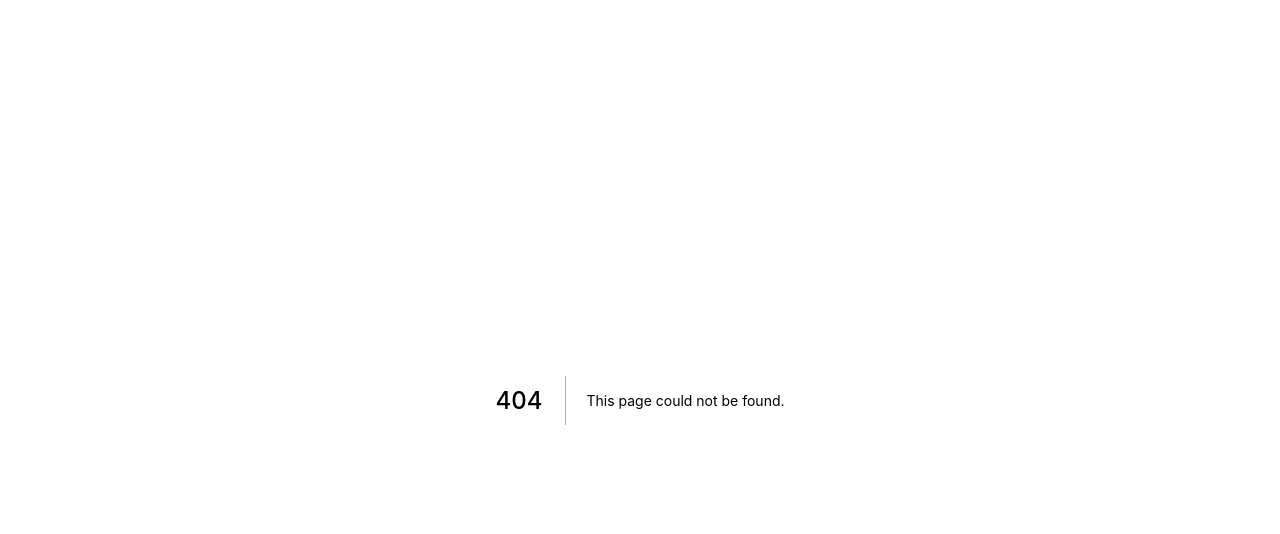
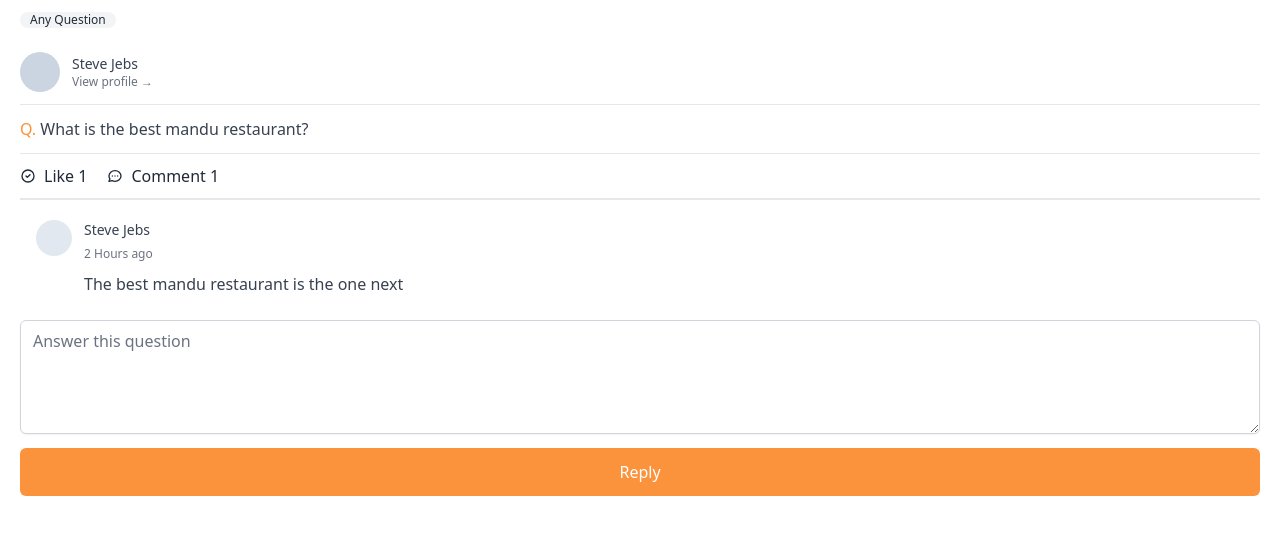
Before and after one commit to huiwonjeong/carrot-market, a Next.js app: page /community/1 in a window 1280 px wide. Before the commit this address had no page. Shown: the top 534 px of the page. Built offline with nearby package versions, Linux system fonts and the light colour scheme.

Commit message:
community and items page design

```diff
--- /dev/null
+++ b/pages/community/[id].tsx
@@ -0,0 +1,87 @@
+import type { NextPage } from "next";
+
+const CommuityPostDetail: NextPage = () => {
+  return (
+    <div className="px-5">
+      <span className=" inline-flex my-3 items-center px-2.5 rounded-full text-xs font-medium bg-gray-100 text-gray-800">
+        Any Question
+      </span>
+      <div className="flex mb-3 py-3 cursor-pointer border-b items-center space-x-3">
+        <div className="w-10 h-10 rounded-full bg-slate-300" />
+        <div>
+          <p className="text-sm font-medium text-gray-700">Steve Jebs</p>
+          <p className="text-xs font-medium text-gray-500">
+            View profile &rarr;
+          </p>
+        </div>
+      </div>
+      <div>
+        <div className="mt-2 text-gray-700">
+          <span className="text-orange-400 font-medium">Q.</span> What is the
+          best mandu restaurant?
+        </div>
+        <div className="flex space-x-5 mt-3 text-gray-800 py-2.5 border-t border-b-[2px] w-full">
+          <span className="flex space-x-2 items-center">
+            <svg
+              className="w-4 h-4"
+              fill="none"
+              stroke="currentColor"
+              viewBox="0 0 24 24"
+              xmlns="http://www.w3.org/2000/svg"
+            >
+              <path
+                strokeLinecap="round"
+                strokeLinejoin="round"
+                strokeWidth="2"
+                d="M9 12l2 2 4-4m6 2a9 9 0 11-18 0 9 9 0 0118 0z"
+              ></path>
+            </svg>
+            <span>Like 1</span>
+          </span>
+          <span className="flex space-x-2 items-center">
+            <svg
+              className="w-4 h-4"
+              fill="none"
+              stroke="currentColor"
+              viewBox="0 0 24 24"
+              xmlns="http://www.w3.org/2000/svg"
+            >
+              <path
+                strokeLinecap="round"
+                strokeLinejoin="round"
+                strokeWidth="2"
+                d="M8 12h.01M12 12h.01M16 12h.01M21 12c0 4.418-4.03 8-9 8a9.863 9.863 0 01-4.255-.949L3 20l1.395-3.72C3.512 15.042 3 13.574 3 12c0-4.418 4.03-8 9-8s9 3.582 9 8z"
+              ></path>
+            </svg>
+            <span>Comment 1</span>
+          </span>
+        </div>
+      </div>
+      <div className="px-4 my-5 space-x-5">
+        <div className="flex items-start space-x-3">
+          <div className="w-9 h-9 bg-slate-200 rounded-full" />
+          <div>
+            <span className="text-sm block font-medium text-gray-700">
+              Steve Jebs
+            </span>
+            <span className="text-xs text-gray-500">2 Hours ago</span>
+            <p className="text-gray-700 mt-2">
+              The best mandu restaurant is the one next
+            </p>
+          </div>
+        </div>
+      </div>
+      <div>
+        <textarea
+          className="mt-1 shadow-sm w-full focus:ring-orange-400 rounded-md focus:!outline-none border-gray-300 focus:border-orange-400"
+          rows={4}
+          placeholder="Answer this question"
+        />
+        <button className="mt-2 w-full flex-1 bg-orange-400 text-white py-3 rounded-md font-medium hover:bg-orange-500 focus:!outline-none focus:ring-2 focus:ring-offset-2 focus:ring-orange-400">
+          Reply
+        </button>
+      </div>
+    </div>
+  );
+};
+export default CommuityPostDetail;
--- a/pages/index.tsx
+++ b/pages/community/index.tsx
@@ -1,24 +1,23 @@
 import type { NextPage } from "next";
-const Home: NextPage = () => {
+
+const Community: NextPage = () => {
   return (
-    <div className="flex flex-col space-y-5 py-10">
-      {[1, 1, 1, 1, 1, 1, 1, 1, 1, 1, 1, 1].map((_, i) => (
-        <div
-          key={i}
-          className="flex border-b pb-4 cursor-pointer justify-between px-4"
-        >
-          <div className="flex space-x-4">
-            <div className="w-20 h-20 bg-gray-400 rounded-md" />
-            <div className="pt-2 flex flex-col">
-              <h3 className="text-sm font-medium text-gray-900">
-                New iPhone 14
-              </h3>
-              <span className="text-xs text-gray-500">Black</span>
-              <span className="font-medium mt-1 text-gray-900">$95</span>
-            </div>
+    <div className="py-16 px-4 space-y-8">
+      {[1, 2, 3, 4, 5, 6, 7].map((_, i) => (
+        <div key={i} className="flex flex-col items-start">
+          <span className="flex items-center px-2.5 py-0.5 rounded-full text-xs font-medium bg-gray-100 text-gray-800">
+            Any Question
+          </span>
+          <div className="mt-2 text-gray-700">
+            <span className="text-orange-400 font-medium">Q.</span> What is the
+            best mandu restaurant?
           </div>
-          <div className="flex items-end justify-end space-x-3">
-            <div className="flex space-x-1 items-center text-sm text-gray-600">
+          <div className="mt-5 flex items-center justify-between w-full text-gray-500 font-medium text-xs">
+            <span>Harry Jeong</span>
+            <span>18 Hours ago</span>
+          </div>
+          <div className="flex space-x-5 mt-3 text-gray-800 py-2.5 border-t border-b-[2px] w-full justify-end">
+            <span className="flex space-x-2 items-center">
               <svg
                 className="w-4 h-4"
                 fill="none"
@@ -30,12 +29,12 @@
                   strokeLinecap="round"
                   strokeLinejoin="round"
                   strokeWidth="2"
-                  d="M4.318 6.318a4.5 4.5 0 000 6.364L12 20.364l7.682-7.682a4.5 4.5 0 00-6.364-6.364L12 7.636l-1.318-1.318a4.5 4.5 0 00-6.364 0z"
+                  d="M9 12l2 2 4-4m6 2a9 9 0 11-18 0 9 9 0 0118 0z"
                 ></path>
               </svg>
-              <span>1</span>
-            </div>
-            <div className="flex space-x-1 items-center text-sm text-gray-600">
+              <span>Like 1</span>
+            </span>
+            <span className="flex space-x-2 items-center">
               <svg
                 className="w-4 h-4"
                 fill="none"
@@ -50,30 +49,30 @@
                   d="M8 12h.01M12 12h.01M16 12h.01M21 12c0 4.418-4.03 8-9 8a9.863 9.863 0 01-4.255-.949L3 20l1.395-3.72C3.512 15.042 3 13.574 3 12c0-4.418 4.03-8 9-8s9 3.582 9 8z"
                 ></path>
               </svg>
-              <span>1</span>
-            </div>
+              <span>Comment 1</span>
+            </span>
           </div>
         </div>
       ))}
-      <button className="fixed bottom-24 right-5 bg-orange-400 rounded-full p-5 transition-colors text-white shadow-xl hover:bg-orange-500 hover:cursor-pointer">
+
+      <button className="fixed bottom-16 right-5 bg-orange-400 rounded-full p-5 transition-colors text-white shadow-xl hover:bg-orange-500 hover:cursor-pointer">
         <svg
-          className="h-6 w-6"
+          className="w-6 h-6"
+          fill="none"
+          stroke="currentColor"
+          viewBox="0 0 24 24"
           xmlns="http://www.w3.org/2000/svg"
-          fill="none"
-          viewBox="0 0 24 24"
-          stroke="currentColor"
-          aria-hidden="true"
         >
           <path
             strokeLinecap="round"
             strokeLinejoin="round"
             strokeWidth="2"
-            d="M12 6v6m0 0v6m0-6h6m-6 0H6"
-          />
+            d="M15.232 5.232l3.536 3.536m-2.036-5.036a2.5 2.5 0 113.536 3.536L6.5 21.036H3v-3.572L16.732 3.732z"
+          ></path>
         </svg>
       </button>
     </div>
   );
 };
 
-export default Home;
+export default Community;
--- /dev/null
+++ b/pages/community/write.tsx
@@ -0,0 +1,18 @@
+import type { NextPage } from "next";
+
+const Write: NextPage = () => {
+  return (
+    <form className="px-4 py-10">
+      <textarea
+        className="mt-1 shadow-sm w-full focus:ring-orange-400 rounded-md focus:!outline-none border-gray-300 focus:border-orange-400"
+        rows={4}
+        placeholder="Ask a question"
+      />
+      <button className="mt-2 w-full flex-1 bg-orange-400 text-white py-3 rounded-md font-medium hover:bg-orange-500 focus:!outline-none focus:ring-2 focus:ring-offset-2 focus:ring-orange-400">
+        Submit
+      </button>
+    </form>
+  );
+};
+
+export default Write;
```
